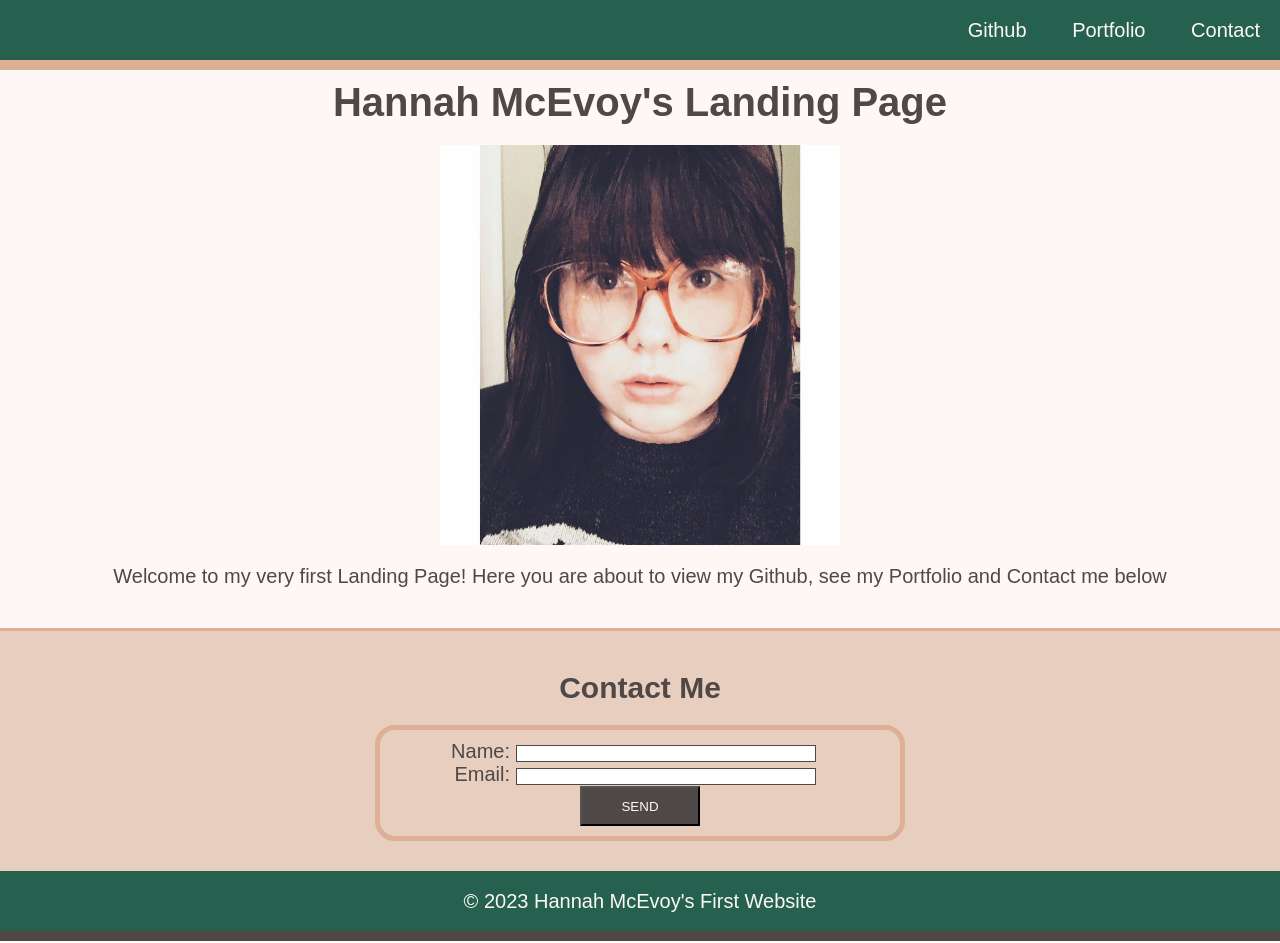
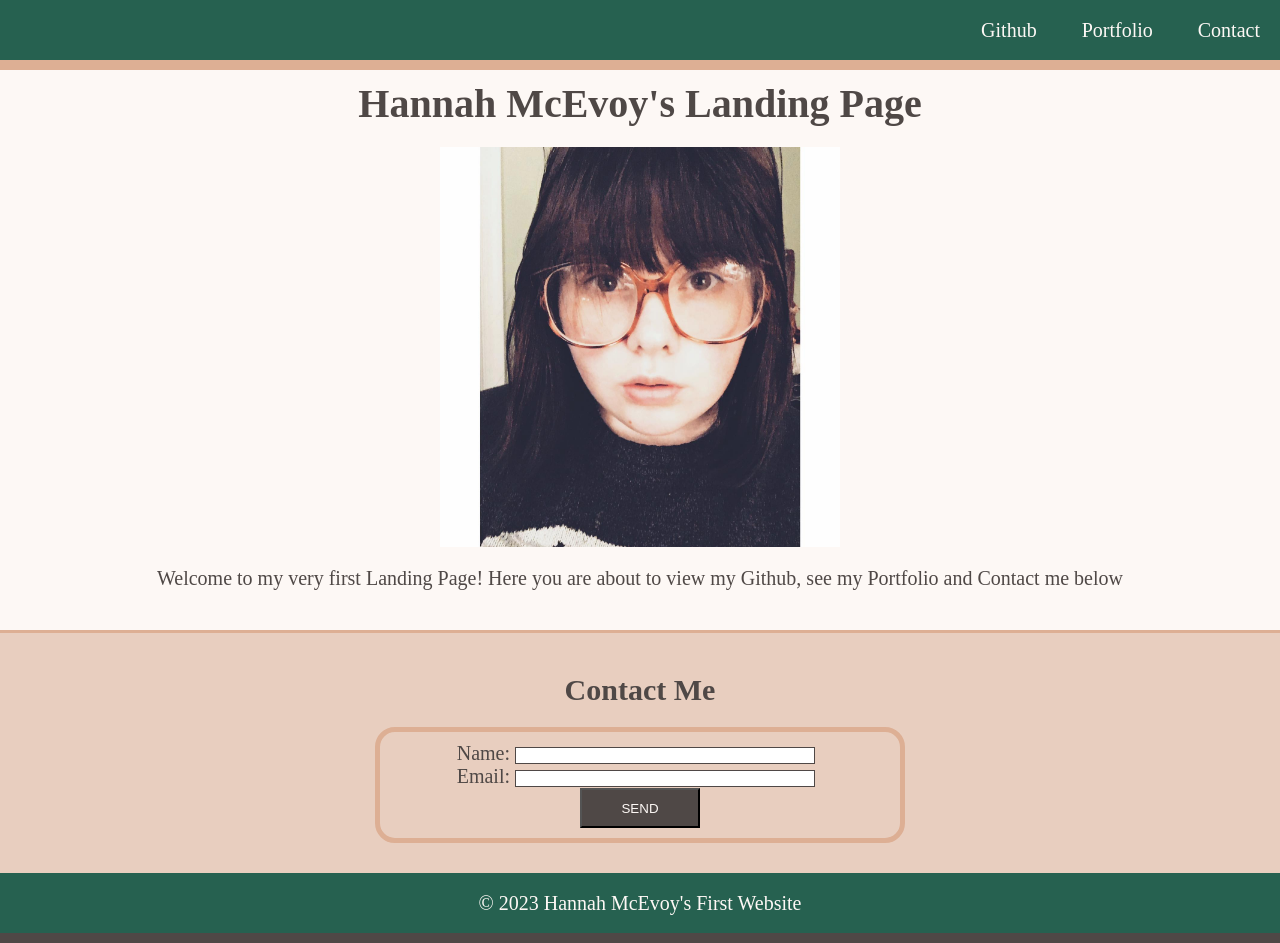
Before and after one commit to Lukiangelxd/1-Miniproject, a plain HTML site: page index.html in a window 1280 px wide. Drawn offline with Linux system fonts and the light colour scheme.

Commit message:
Made final changes

```diff
--- a/assets/css/style.css
+++ b/assets/css/style.css
@@ -7,7 +7,7 @@
   /* Element Selectors */
   body {
     position: relative;
-    font-family: "Goudy Bookletter 1911", sans-serif;
+    font-family: "Goudy Bookletter 1911";
     font-size: 20px;
     background-color: #FDF8F5;
     color: #4F4846;
```
